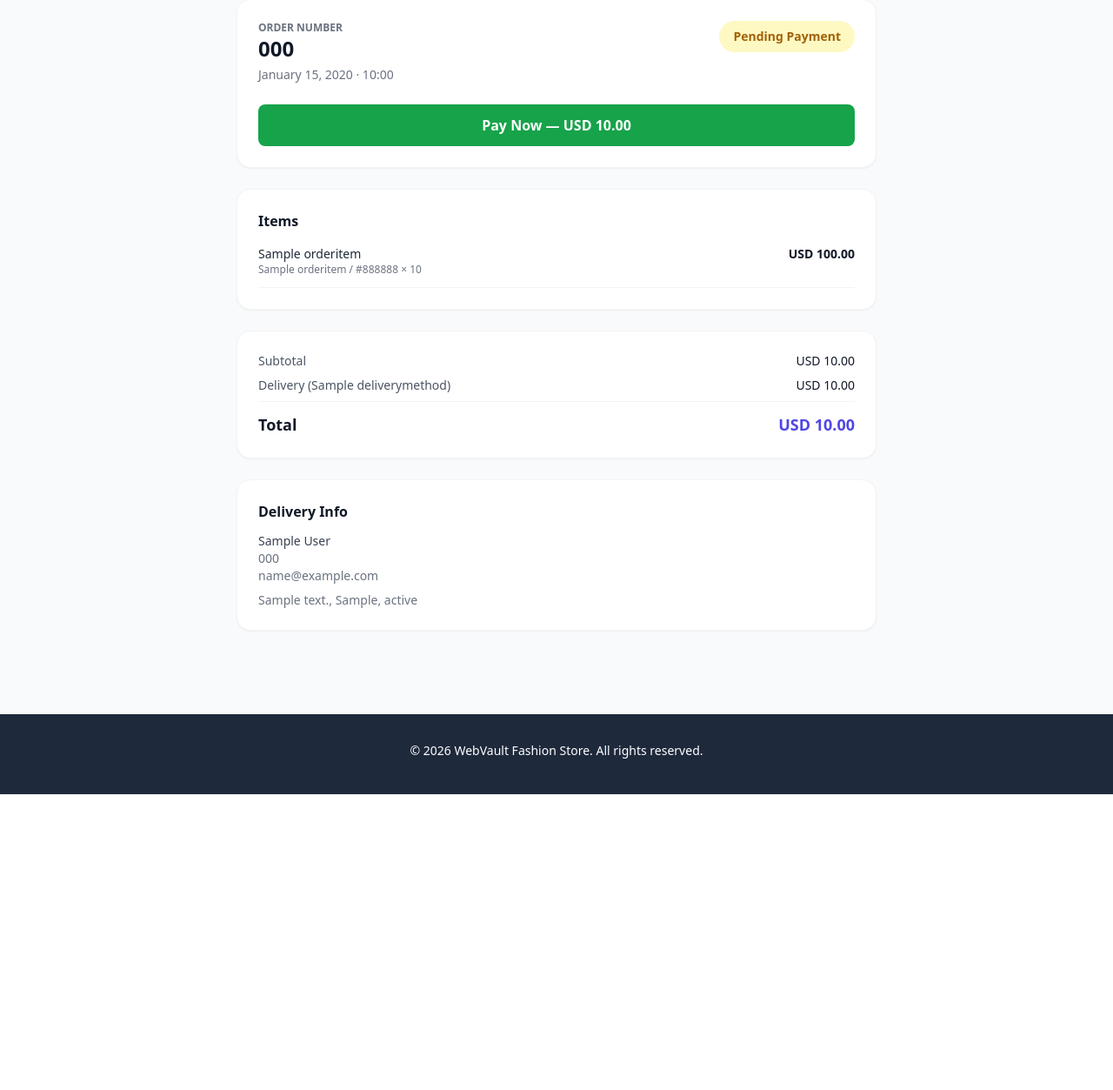
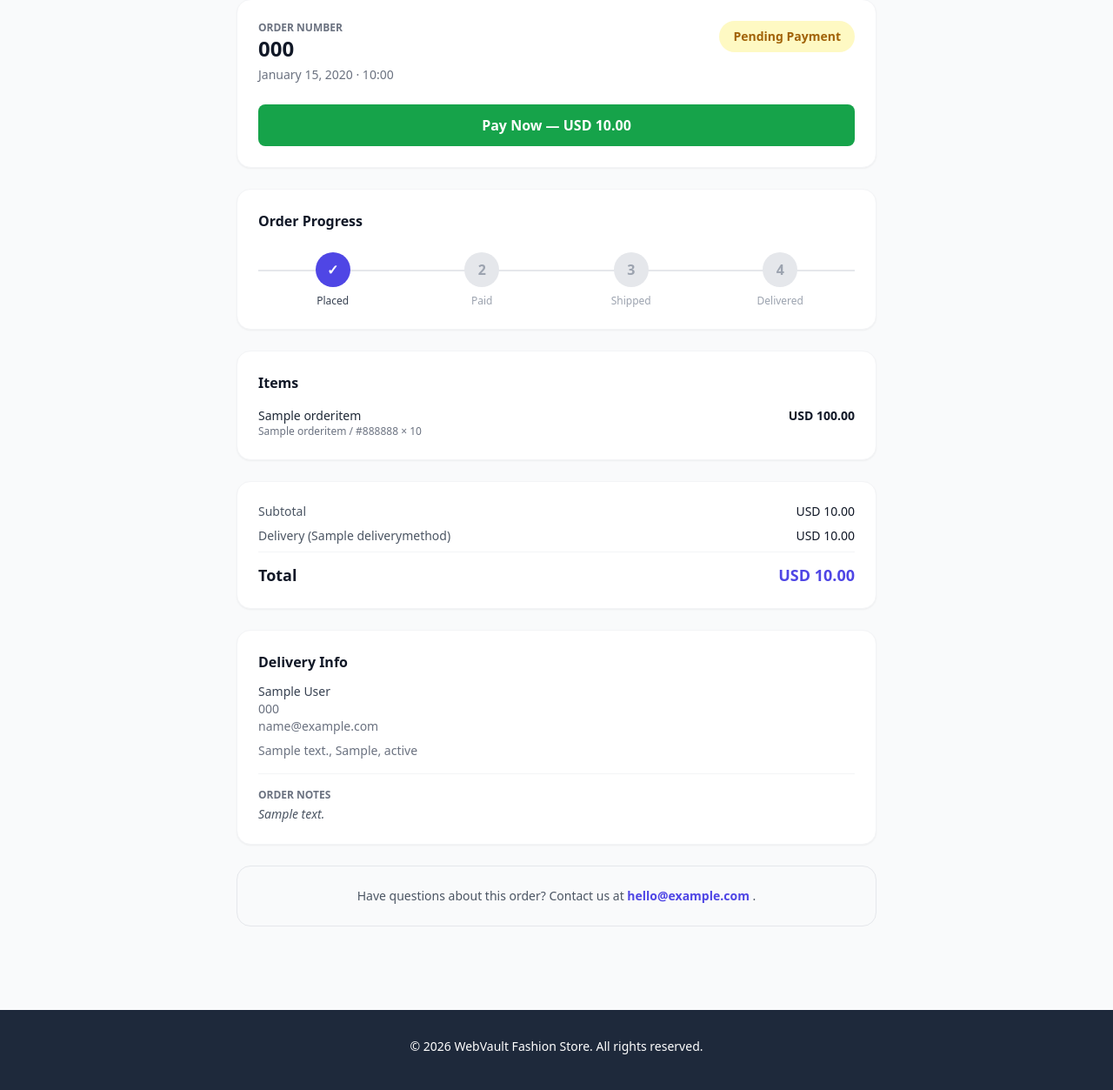
Before and after one commit to Rayflex189/webvault-fashion-commerce, a Django app: page /detail/000/ in a window 1280 px wide. Shown: the part 160-1413 px from the top of the page at 87% size. Before the commit the page ends 1073 px from the top, so only its background shows below. Run offline with Django 5.2, Linux system fonts and the light colour scheme; a user stored in the database is signed in; data comes from the database, SQL or seed files in the repository; tables that the repository leaves empty hold one stand-in row (values such as "Sample post"); some libraries are stand-ins or nearby versions.

Commit message:
Enhance order detail layout and information display
Save

```diff
--- a/templates/orders/order_detail.html
+++ b/templates/orders/order_detail.html
@@ -6,8 +6,9 @@
 
     <a href="{% url 'orders:my_orders' %}" class="text-sm text-gray-500 hover:text-[var(--primary-color)] mb-6 inline-block">&larr; Back to Orders</a>
 
+    <!-- Order Header Card -->
     <div class="bg-white rounded-2xl shadow-sm border border-gray-100 p-6 mb-6">
-        <div class="flex justify-between items-start">
+        <div class="flex justify-between items-start flex-wrap gap-4">
             <div>
                 <p class="text-xs text-gray-500 uppercase font-semibold">Order Number</p>
                 <h1 class="text-2xl font-bold">{{ order.order_number }}</h1>
@@ -31,17 +32,20 @@
         {% endif %}
     </div>
 
+    <!-- ═══════════ STATUS TIMELINE ═══════════ -->
+    {% include 'orders/_status_timeline.html' with order=order %}
+
     <!-- Items -->
     <div class="bg-white rounded-2xl shadow-sm border border-gray-100 p-6 mb-6">
         <h2 class="font-bold mb-4">Items</h2>
         <div class="space-y-3">
             {% for item in order.items.all %}
-            <div class="flex justify-between text-sm border-b border-gray-100 pb-3">
+            <div class="flex justify-between text-sm border-b border-gray-100 pb-3 last:border-0 last:pb-0">
                 <div>
                     <p class="font-medium text-gray-800">{{ item.product_name }}</p>
                     <p class="text-xs text-gray-500">{{ item.size_name }} / {{ item.color_name }} × {{ item.quantity }}</p>
                 </div>
-                <p class="font-semibold">{{ order.currency }} {{ item.line_total|floatformat:2 }}</p>
+                <p class="font-semibold whitespace-nowrap ml-2">{{ order.currency }} {{ item.line_total|floatformat:2 }}</p>
             </div>
             {% endfor %}
         </div>
@@ -50,21 +54,46 @@
     <!-- Totals -->
     <div class="bg-white rounded-2xl shadow-sm border border-gray-100 p-6 mb-6">
         <div class="space-y-2 text-sm">
-            <div class="flex justify-between"><span class="text-gray-600">Subtotal</span><span>{{ order.currency }} {{ order.subtotal|floatformat:2 }}</span></div>
-            <div class="flex justify-between"><span class="text-gray-600">Delivery ({{ order.delivery_method.name }})</span><span>{{ order.currency }} {{ order.delivery_fee|floatformat:2 }}</span></div>
-            <div class="flex justify-between font-bold text-lg pt-3 border-t border-gray-100"><span>Total</span><span class="text-[var(--primary-color)]">{{ order.currency }} {{ order.total|floatformat:2 }}</span></div>
+            <div class="flex justify-between">
+                <span class="text-gray-600">Subtotal</span>
+                <span>{{ order.currency }} {{ order.subtotal|floatformat:2 }}</span>
+            </div>
+            <div class="flex justify-between">
+                <span class="text-gray-600">Delivery ({{ order.delivery_method.name }})</span>
+                <span>{{ order.currency }} {{ order.delivery_fee|floatformat:2 }}</span>
+            </div>
+            <div class="flex justify-between font-bold text-lg pt-3 border-t border-gray-100">
+                <span>Total</span>
+                <span class="text-[var(--primary-color)]">{{ order.currency }} {{ order.total|floatformat:2 }}</span>
+            </div>
         </div>
     </div>
 
-    <!-- Delivery info -->
-    <div class="bg-white rounded-2xl shadow-sm border border-gray-100 p-6">
+    <!-- Delivery Info -->
+    <div class="bg-white rounded-2xl shadow-sm border border-gray-100 p-6 mb-6">
         <h2 class="font-bold mb-3">Delivery Info</h2>
-        <p class="text-sm text-gray-700">{{ order.full_name }}</p>
+        <p class="text-sm text-gray-700 font-medium">{{ order.full_name }}</p>
         <p class="text-sm text-gray-500">{{ order.phone }}</p>
         <p class="text-sm text-gray-500">{{ order.email }}</p>
         {% if order.address %}
-        <p class="text-sm text-gray-500 mt-2">{{ order.address }}, {{ order.city }}, {{ order.state }}</p>
+        <p class="text-sm text-gray-500 mt-2">{{ order.address }}{% if order.city %}, {{ order.city }}{% endif %}{% if order.state %}, {{ order.state }}{% endif %}</p>
+        {% endif %}
+        {% if order.notes %}
+        <div class="mt-4 pt-4 border-t border-gray-100">
+            <p class="text-xs text-gray-500 uppercase font-semibold mb-1">Order Notes</p>
+            <p class="text-sm text-gray-600 italic">{{ order.notes }}</p>
+        </div>
         {% endif %}
     </div>
+
+    <!-- Support / Help card -->
+    <div class="bg-gray-50 rounded-2xl border border-gray-200 p-6 text-center">
+        <p class="text-sm text-gray-600">
+            Have questions about this order? Contact us at
+            <a href="mailto:{{ store.contact_email }}" class="text-[var(--primary-color)] font-semibold">{{ store.contact_email }}</a>
+            {% if store.contact_phone %} or call {{ store.contact_phone }}{% endif %}.
+        </p>
+    </div>
+
 </div>
 {% endblock %}
```
